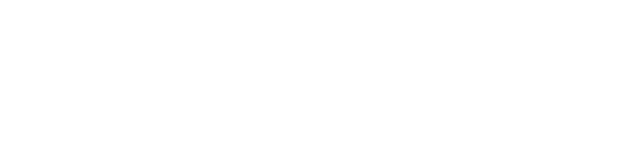
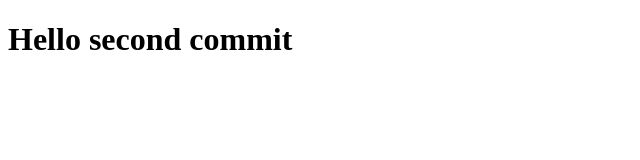
Before and after one commit to losevoid/gitworkqwew, a plain HTML site: page index.html in a window 1280 px wide. Shown: the whole page, without its empty margins (0-640 px from the left). Drawn offline with Linux system fonts and the light colour scheme.

Commit message:
second commit

```diff
--- a/index.html
+++ b/index.html
@@ -7,6 +7,6 @@
   <title>Document</title>
 </head>
 <body>
-
+      <h1>Hello second commit</h1>
 </body>
 </html>
```
